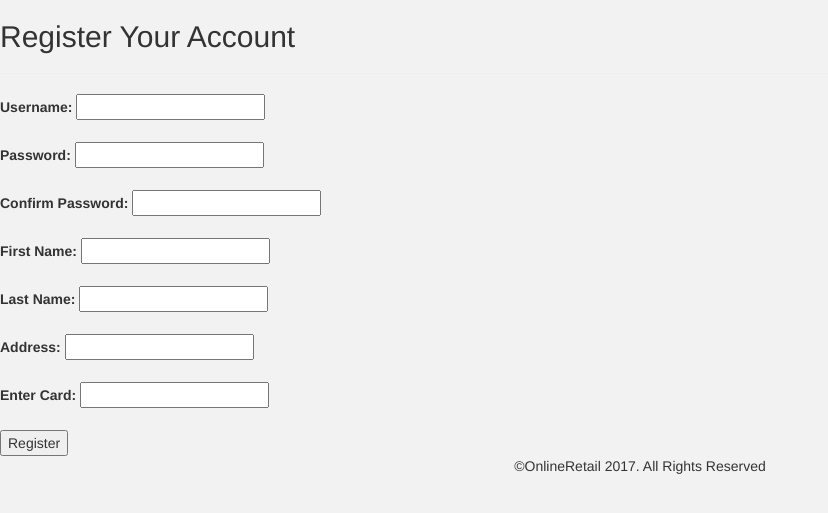
After one commit to B-Maynard/455-InventoryManagement, a PHP site: page /register.php in a window 1280 px wide. The commit adds this page. Shown: the top 513 px of the page, without its empty margins (0-828 px from the left). Run offline with PHP 8.4, Linux system fonts and the light colour scheme; some libraries are stand-ins or nearby versions.

Commit message:
working user authentication

```diff
--- /dev/null
+++ b/logout.php
@@ -0,0 +1,5 @@
+<?php
+  require "session.php";
+  session_destroy();
+  header("Location: index.php");
+ ?>
--- /dev/null
+++ b/register.php
@@ -0,0 +1,85 @@
+<?php
+  require "utilities.php";
+  require_once "session.php";
+
+  //Check that they filled all the info
+
+  if ($_SERVER['REQUEST_METHOD'] === 'POST' &&
+    (empty($_POST["password"]) ||
+    empty($_POST["confirmPassword"]) ||
+    empty($_POST["firstName"]) ||
+    empty($_POST["lastName"]) ||
+    empty($_POST["address"]) ||
+    empty($_POST["cardInfo"]))
+  ) {
+    die("You need to fill in all required fields");
+  }
+  else if ($_SERVER['REQUEST_METHOD'] === 'POST' &&
+    $_POST['password'] != $_POST['confirmPassword']) {
+    die("Your passwords don't match");
+  }
+  else if ($_SERVER['REQUEST_METHOD'] === 'POST') {
+    //passes all validation, so save user and redirect to login
+
+    //make connection
+    $connection = getConnection();
+
+    $_POST['password'] = md5($_POST['password']);
+
+    if (!$stmt = $connection->prepare(
+      "INSERT INTO users (username, password, first_name, last_name, address, card_info) VALUES (?, ?, ?, ?, ?, ?)")) {
+      die("Prepare failed: " . $connection->error);
+    }
+
+    if (!$stmt->bind_param(
+      "ssssss",
+      $_POST["username"],
+      $_POST["password"],
+      $_POST["firstName"],
+      $_POST["lastName"],
+      $_POST["address"],
+      $_POST["cardInfo"]
+    )) {
+      die("Bind failed: " . $connection->error);
+    }
+
+    if (!$stmt->execute()) {
+      die("Execution failed: " . $connection->error);
+    }
+
+    header("Location: login.php");
+  }
+ ?>
+
+ <?php require "header.php" ?>
+
+ <h2 class="register-header">Register Your Account</h2>
+<hr>
+<form class="register-form" method="post">
+  <label class="register-labels" for="username">Username:</label>
+  <input class="register-inputs" type="text" name="username" id="username">
+  <br><br>
+  <label class="register-labels" for="password">Password:</label>
+  <input class="register-inputs" type="password" name="password" id="password">
+  <br><br>
+  <label class="register-labels" for="confirmPassword">Confirm Password:</label>
+  <input class="register-inputs" type="password" name="confirmPassword" id="confirmPassword">
+  <br><br>
+  <label class="register-labels" for="firstName">First Name:</label>
+  <input class="register-inputs" type="text" name="firstName" id="firstName">
+  <br><br>
+  <label class="register-labels" for="lastName">Last Name:</label>
+  <input class="register-inputs" type="text" name="lastName" id="lastName">
+  <br><br>
+  <label class="register-labels" for="address">Address:</label>
+  <input class="register-inputs" type="text" name="address" id="address">
+  <br><br>
+  <label class="register-labels" for="cardInfo">Enter Card:</label>
+  <input class="register-inputs" type="text" name="cardInfo" id="cardInfo">
+  <br><br>
+
+  <button class="register-button">Register</button>
+
+</form>
+
+<?php require "footer.php" ?>
```
Also changed, not shown: login.php (added, +66 -0 lines), navbar.php (+15 -1 lines).
